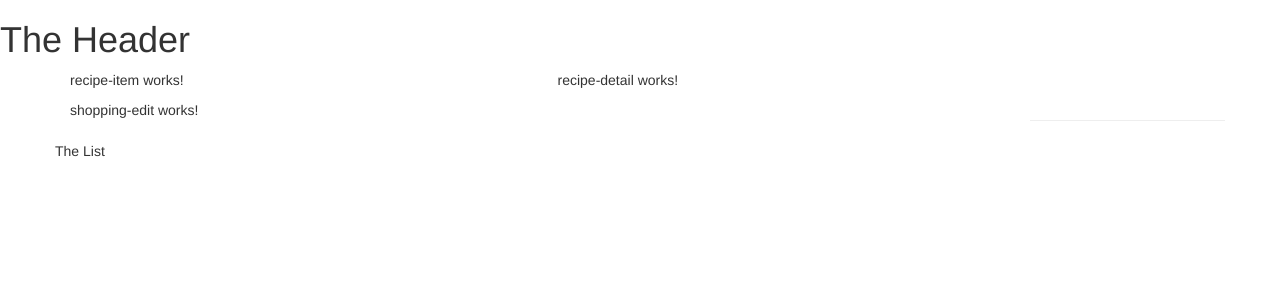
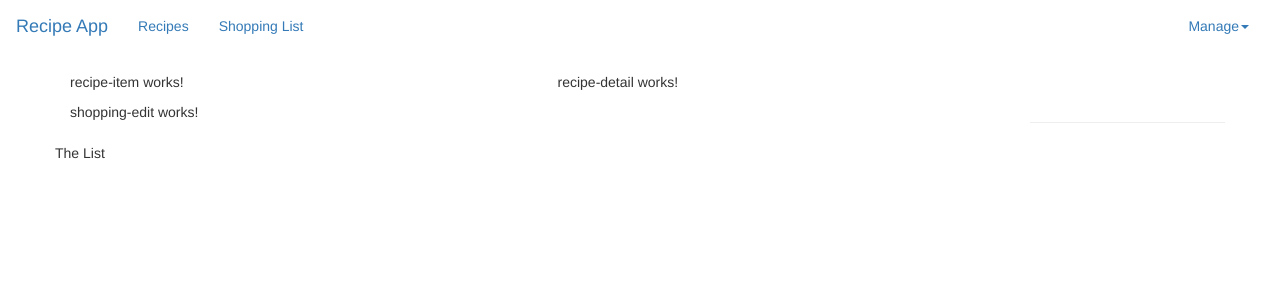
Before and after one commit to robertocannella/recipe-app, an Angular app: page / in a window 1280 px wide. Shown: the top 300 px of the page. Built offline with nearby package versions, Linux system fonts and the light colour scheme.

Commit message:
Style HeaderComponent

```diff
--- a/src/app/header/header.component.html
+++ b/src/app/header/header.component.html
@@ -1 +1,23 @@
-<h1>The Header</h1>
+<nav class="navbar narbar-default">
+    <div class="container-fluid">
+        <div class="navbar-header">
+            <a href="#" class="navbar-brand">Recipe App</a>
+        </div>
+
+        <div class="collapse navbar-collapse">
+            <ul class="nav navbar-nav">
+                <li><a href="$">Recipes</a></li>
+                <li><a href="#">Shopping List</a></li>
+            </ul>
+            <ul class="nav navbar-nav navbar-right">
+                <li class="dropdown">
+                    <a href="#" class="dropdown-toggle">Manage<span class="caret"></span></a>
+                    <ul class="dropdown-menu">
+                        <li><a href="">Save</a></li>
+                        <li><a href="">Fetch</a></li>
+                    </ul>
+                </li>
+            </ul>
+        </div>
+    </div>
+</nav>
```
